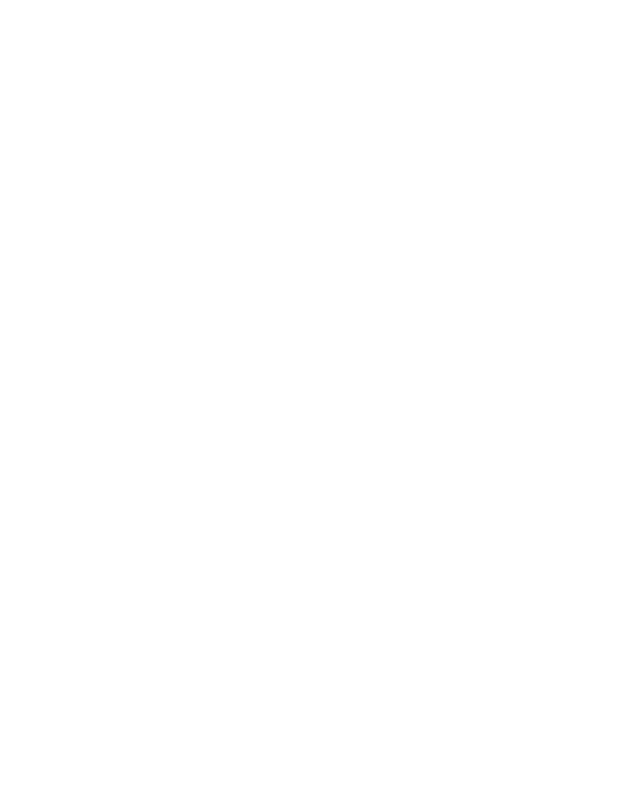
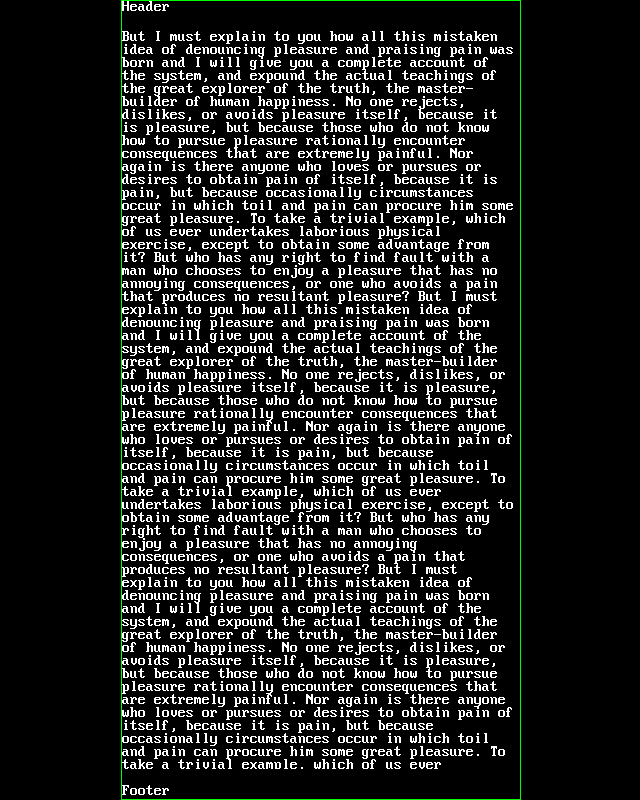
Before and after one commit to ablakey/exo, a website built with Parcel: page src/index.html in a window 1280 px wide. Shown: the whole page, without its empty margins (319-959 px from the left). Built offline with nearby package versions, Linux system fonts and the light colour scheme.

Commit message:
mucking about

```diff
--- a/src/index.html
+++ b/src/index.html
@@ -8,8 +8,13 @@
     />
   </head>
   <body>
-    <div id="viewport"></div>
-    <div id="ui"></div>
+    <div id="frame">
+      <div id="header">Header</div>
+      <div id="contentframe">
+        <div id="content"></div>
+      </div>
+      <div id="footer">Footer</div>
+    </div>
     <link rel="stylesheet" href="styles.css" type="text/css" />
     <script type="module" src="main.ts"></script>
   </body>
--- a/src/main.ts
+++ b/src/main.ts
@@ -1 +1,6 @@
 console.log("Hello, world!");
+
+const EXAMPLE =
+  "But I must explain to you how all this mistaken idea of denouncing pleasure and praising pain was born and I will give you a complete account of the system, and expound the actual teachings of the great explorer of the truth, the master-builder of human happiness. No one rejects, dislikes, or avoids pleasure itself, because it is pleasure, but because those who do not know how to pursue pleasure rationally encounter consequences that are extremely painful. Nor again is there anyone who loves or pursues or desires to obtain pain of itself, because it is pain, but because occasionally circumstances occur in which toil and pain can procure him some great pleasure. To take a trivial example, which of us ever undertakes laborious physical exercise, except to obtain some advantage from it? But who has any right to find fault with a man who chooses to enjoy a pleasure that has no annoying consequences, or one who avoids a pain that produces no resultant pleasure?";
+
+document.querySelector("#content")!.innerHTML = ["\n", " ", " ", " "].join(EXAMPLE);
--- a/src/styles.css
+++ b/src/styles.css
@@ -0,0 +1,53 @@
+:root {
+  --line-height: 16px;
+}
+
+@font-face {
+  font-family: "Font";
+  src: url("./assets/clacon2.woff2") format("woff2");
+}
+
+* {
+  box-sizing: border-box;
+  touch-action: manipulation;
+  user-select: none;
+  font-family: "Font";
+  color: white;
+}
+
+html {
+  overflow: hidden;
+}
+
+body {
+  margin: 0;
+  display: flex;
+  justify-content: center;
+  background-color: black;
+}
+
+#frame {
+  width: 400px;
+  height: 100%;
+  border: 1px solid rgb(0, 255, 0);
+  display: flex;
+  flex-direction: column;
+}
+
+#header {
+  height: var(--line-height);
+  margin-bottom: var(--line-height);
+}
+
+#footer {
+  height: var(--line-height);
+  margin-top: var(--line-height);
+}
+
+#contentframe {
+  flex-shrink: 1;
+  overflow: hidden;
+}
+
+#content {
+}
```
Also changed, not shown: src/assets/clacon2.woff2 (added), src/assets/readme.txt (added), 1 other file.
